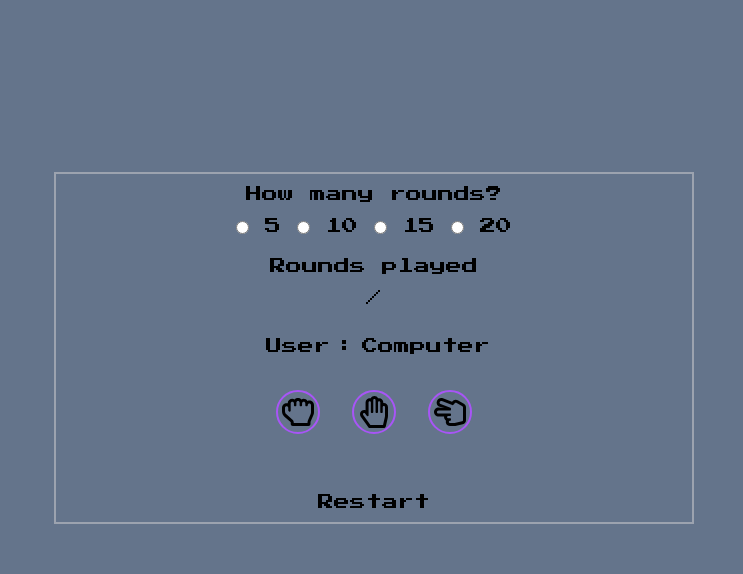
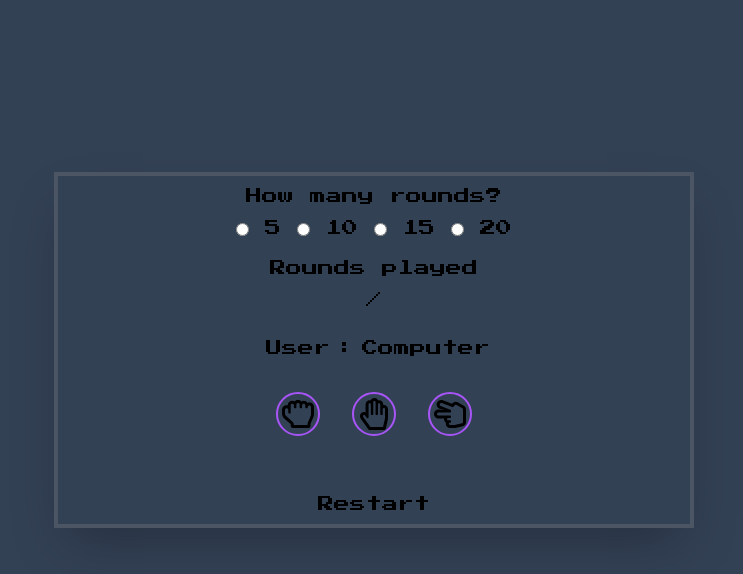
Before and after one commit to S-Guettner/project_schere-stein-papier, a website: page index.html in a window 1280 px wide. Shown: the part 84-658 px from the top of the page, without its empty margins (266-1009 px from the left). Drawn offline with Linux system fonts and the light colour scheme.

Commit message:
clean up and comments

```diff
--- a/index.html
+++ b/index.html
@@ -8,10 +8,10 @@
     <link href="/assets/css/output.css" rel="stylesheet">
     <script src="./assets/js/main.js" defer></script>
 </head>
-<body class=" bg-slate-500">
+<body class=" bg-slate-700">
     <h1 class="text-center text-4xl font-[retro] pt-6">Rock paper scissors</h1>
-    <!-- game container -->
-    <section class="w-1/2 mx-auto mt-48 font-[retro] border-gray-400 border-2 p-2">
+    <!--=============== game container =========== -->
+    <section class="w-1/2 mx-auto mt-48 font-[retro] border-gray-600 shadow-2xl border-4 p-2">
             <!-- number of rounds user input -->
     <form class="text-center mb-4" id="chooseRounds" onsubmit="return false">
         <p class="mb-2">How many rounds?</p>
@@ -39,14 +39,15 @@
         <p id="computerScoreOutput"></p>
         <p class="ml-2">Computer</p>
     </div>
-    <p class="text-center mb-8" id="outputResult"></p>
+    <p class="text-center mb-8 text-yellow-300 animate-pulse " id="outputResult"></p>
         <!-- user input -->
         <form class="text-center mb-14" id="inputButtons" onsubmit="return false">
             <button class="mx-2 p-1 border-2 rounded-full border-purple-500 hover:bg-purple-200" id="rockButton" onclick="play('rock')" ><svg stroke="currentColor" fill="currentColor" stroke-width="0" viewBox="0 0 512 512" height="2em" width="2em" xmlns="http://www.w3.org/2000/svg"><path d="M408.864 79.052c-22.401-33.898-66.108-42.273-98.813-23.588-29.474-31.469-79.145-31.093-108.334-.022-47.16-27.02-108.71 5.055-110.671 60.806C44.846 105.407 0 140.001 0 187.429v56.953c0 32.741 14.28 63.954 39.18 85.634l97.71 85.081c4.252 3.702 3.11 5.573 3.11 32.903 0 17.673 14.327 32 32 32h252c17.673 0 32-14.327 32-32 0-23.513-1.015-30.745 3.982-42.37l42.835-99.656c6.094-14.177 9.183-29.172 9.183-44.568V146.963c0-52.839-54.314-88.662-103.136-67.911zM464 261.406a64.505 64.505 0 0 1-5.282 25.613l-42.835 99.655c-5.23 12.171-7.883 25.04-7.883 38.25V432H188v-10.286c0-16.37-7.14-31.977-19.59-42.817l-97.71-85.08C56.274 281.255 48 263.236 48 244.381v-56.953c0-33.208 52-33.537 52 .677v41.228a16 16 0 0 0 5.493 12.067l7 6.095A16 16 0 0 0 139 235.429V118.857c0-33.097 52-33.725 52 .677v26.751c0 8.836 7.164 16 16 16h7c8.836 0 16-7.164 16-16v-41.143c0-33.134 52-33.675 52 .677v40.466c0 8.836 7.163 16 16 16h7c8.837 0 16-7.164 16-16v-27.429c0-33.03 52-33.78 52 .677v26.751c0 8.836 7.163 16 16 16h7c8.837 0 16-7.164 16-16 0-33.146 52-33.613 52 .677v114.445z"></path></svg></button>
             <button class="mx-2 p-1 border-2 rounded-full hover:bg-purple-200 border-purple-500" id="paperButton" onclick="play('paper')" ><svg stroke="currentColor" fill="currentColor" stroke-width="0" viewBox="0 0 448 512" height="2em" width="2em" xmlns="http://www.w3.org/2000/svg"><path d="M372.57 112.641v-10.825c0-43.612-40.52-76.691-83.039-65.546-25.629-49.5-94.09-47.45-117.982.747C130.269 26.456 89.144 57.945 89.144 102v126.13c-19.953-7.427-43.308-5.068-62.083 8.871-29.355 21.796-35.794 63.333-14.55 93.153L132.48 498.569a32 32 0 0 0 26.062 13.432h222.897c14.904 0 27.835-10.289 31.182-24.813l30.184-130.958A203.637 203.637 0 0 0 448 310.564V179c0-40.62-35.523-71.992-75.43-66.359zm27.427 197.922c0 11.731-1.334 23.469-3.965 34.886L368.707 464h-201.92L51.591 302.303c-14.439-20.27 15.023-42.776 29.394-22.605l27.128 38.079c8.995 12.626 29.031 6.287 29.031-9.283V102c0-25.645 36.571-24.81 36.571.691V256c0 8.837 7.163 16 16 16h6.856c8.837 0 16-7.163 16-16V67c0-25.663 36.571-24.81 36.571.691V256c0 8.837 7.163 16 16 16h6.856c8.837 0 16-7.163 16-16V101.125c0-25.672 36.57-24.81 36.57.691V256c0 8.837 7.163 16 16 16h6.857c8.837 0 16-7.163 16-16v-76.309c0-26.242 36.57-25.64 36.57-.691v131.563z"></path></svg></button>
             <button class="mx-2 p-1 border-2 rounded-full hover:bg-purple-200 border-purple-500" id="scissorButton" onclick="play('scissor')" ><svg stroke="currentColor" fill="currentColor" stroke-width="0" viewBox="0 0 512 512" height="2em" width="2em" xmlns="http://www.w3.org/2000/svg"><path d="M256 480l70-.013c5.114 0 10.231-.583 15.203-1.729l118.999-27.427C490.56 443.835 512 417.02 512 386.277V180.575c0-23.845-13.03-45.951-34.005-57.69l-97.999-54.853c-34.409-19.261-67.263-5.824-92.218 24.733L142.85 37.008c-37.887-14.579-80.612 3.727-95.642 41.201-15.098 37.642 3.635 80.37 41.942 95.112L168 192l-94-9.141c-40.804 0-74 32.811-74 73.14 0 40.33 33.196 73.141 74 73.141h87.635c-3.675 26.245 8.692 51.297 30.341 65.006C178.657 436.737 211.044 480 256 480zm0-48.013c-25.16 0-25.12-36.567 0-36.567 8.837 0 16-7.163 16-16v-6.856c0-8.837-7.163-16-16-16h-28c-25.159 0-25.122-36.567 0-36.567h28c8.837 0 16-7.163 16-16v-6.856c0-8.837-7.163-16-16-16H74c-34.43 0-34.375-50.281 0-50.281h182c8.837 0 16-7.163 16-16v-11.632a16 16 0 0 0-10.254-14.933L106.389 128.51c-31.552-12.14-13.432-59.283 19.222-46.717l166.549 64.091a16.001 16.001 0 0 0 18.139-4.812l21.764-26.647c5.82-7.127 16.348-9.064 24.488-4.508l98 54.854c5.828 3.263 9.449 9.318 9.449 15.805v205.701c0 8.491-5.994 15.804-14.576 17.782l-119.001 27.427a19.743 19.743 0 0 1-4.423.502h-70z"></path></svg></button>
         </form>
-    <button class="mx-auto w-full hover:text-yellow-300" id="resetButton">Restart</button>
+    <!-- reset button -->
+    <button class="mx-auto w-full hover:text-yellow-300 " id="resetButton">Restart</button>
     </section>
 
 </body>
```
Also changed, not shown: assets/css/output.css.
